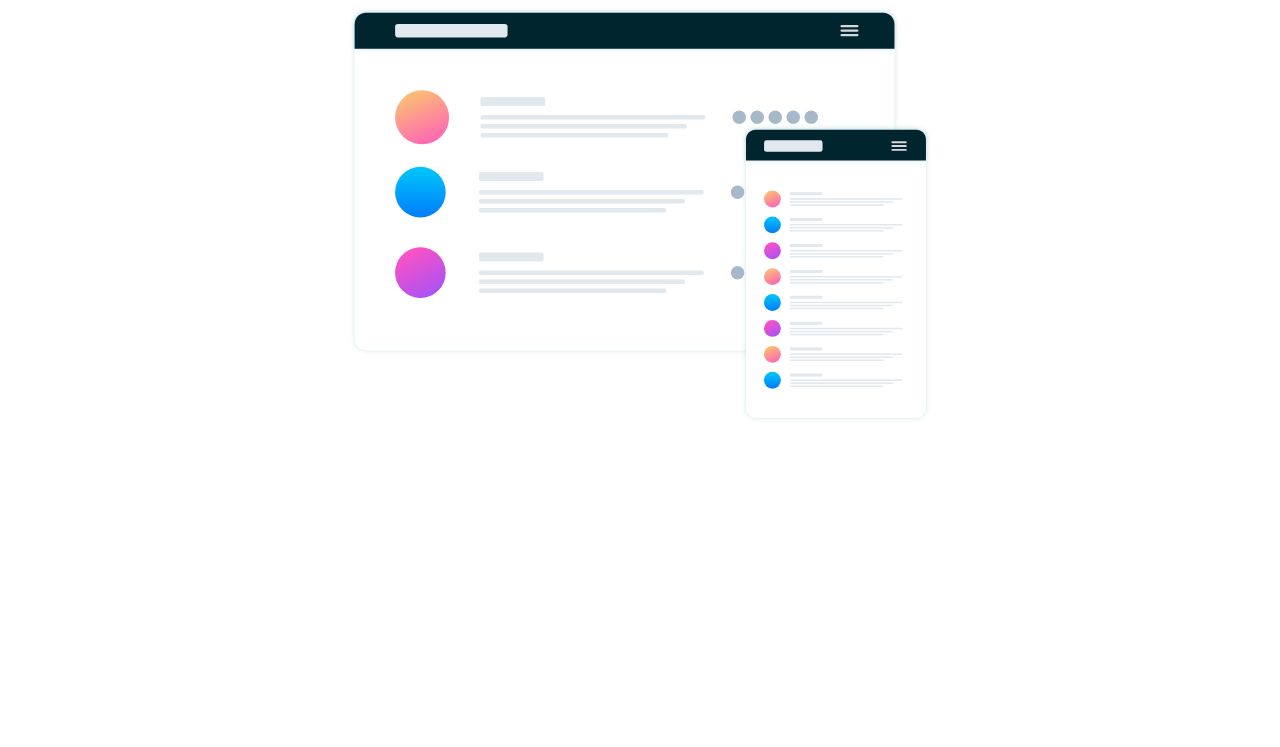
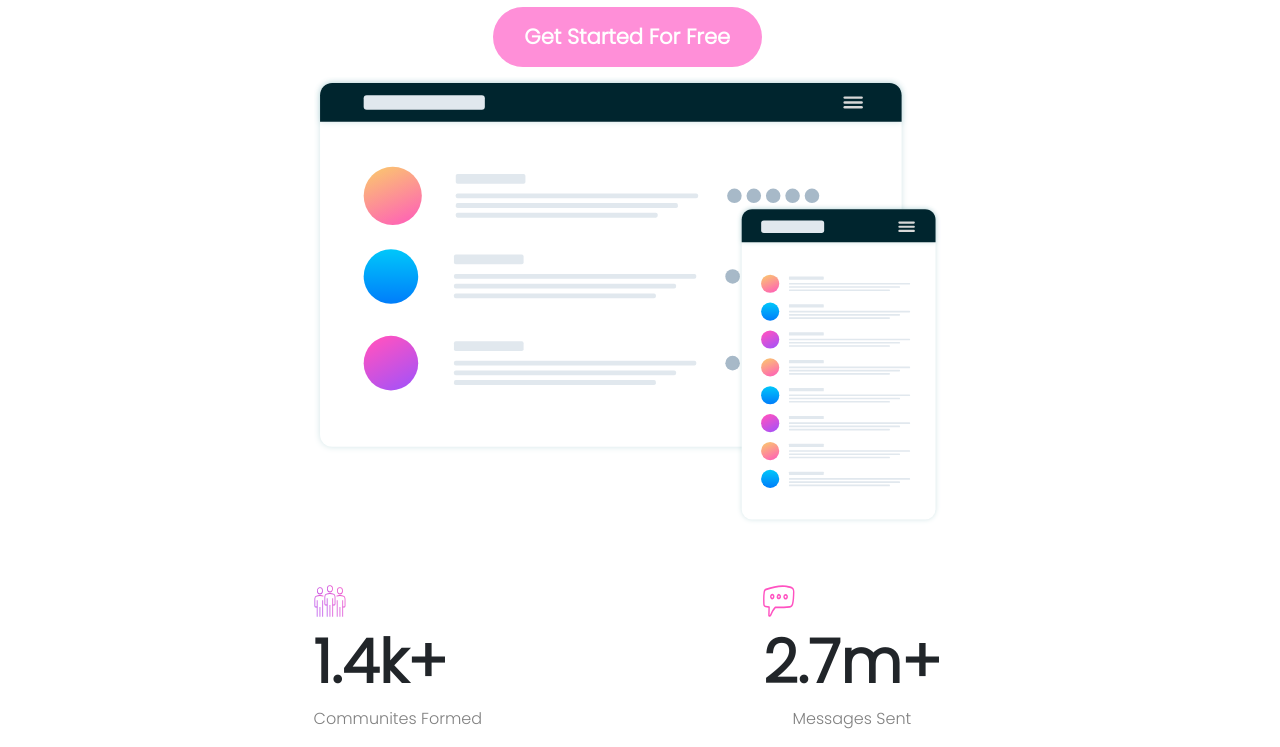
Before and after one commit to denizsecmen/Huddle-landing-page-with-curved-sections, a plain HTML site: page index.html in a window 1280 px wide. Shown: the part 229-976 px from the top of the page. Before the commit the page ends 912 px from the top, so only its background shows below. Drawn offline with nearby package versions, Linux system fonts and the light colour scheme.

Commit message:
Info-box  finished.

```diff
--- a/index.html
+++ b/index.html
@@ -48,10 +48,22 @@
             but so does your audience. Create connections with your users as you
             engage in genuine discussion.
           </div>
+          <button id="intro-button">Get Started For Free</button>
         </div>
         <img src="./images/screen-mockups.svg" />
       </div>
-      <div id="info-card"></div>
+      <div id="info-card">
+        <div class="info-box">
+          <img src="./images/icon-communities.svg" />
+          <div class="stat">1.4k+</div>
+          <div class="info-box-text">Communites Formed</div>
+        </div>
+        <div class="info-box">
+          <img src="./images/icon-messages.svg" />
+          <div class="stat">2.7m+</div>
+          <div class="info-box-text">Messages Sent</div>
+        </div>
+      </div>
       <div id="info-card2"></div>
       <div id="info-card3"></div>
       <div id="join-card"></div>
--- a/style/style.css
+++ b/style/style.css
@@ -7,15 +7,15 @@ html{
   margin: 0;
 }
 body{
-  width: 100vw!important;
+  width: 98vw!important;
   min-height: 100vh;
   font-family: 'Poppins';
   display: flex;
   flex-direction: column;
   align-items: center;
+  container-type:inline-size;
   padding: 0;
   margin: 0;
-  overflow-x: hidden;
 }
 header{
   padding-left: 2%;
@@ -67,6 +67,9 @@ header>button:hover{
 menu{
   width: 70vw!important;
   min-height: 100vh!important;
+  display: flex;
+  flex-direction: column;
+  align-items: center;
   padding: 0%;
 }
 menu>#intro{
@@ -94,7 +97,39 @@ menu>#intro>#intro-desc>#text{
   width: 60%;
 }
 menu>#intro>img{
-  width:65%!important;
+  width:70%!important;
   height: 30%;
   margin-top: 10px;
 }
+menu>#intro>#intro-desc>#intro-button{
+  border: 0px!important;
+  outline: 0px;
+  height: 60px;
+  width: 30%;
+  background-color:  hsl(321, 100%, 78%);
+  font-weight: bolder;
+  border-radius: 50px;
+  color: white;
+  font-size: 21px;
+  margin-top: 10px;
+  cursor: pointer;
+}
+menu>#info-card{
+  width: 70%;
+  display: flex;
+  flex-direction: row;
+  justify-content: space-between;
+}
+menu>#info-card > .info-box > img{
+  margin-top: 60px;
+  width: 32px;
+  height: 32px;
+}
+menu>#info-card > .info-box > .stat{
+  font-size: 60px;
+  font-weight: bolder;
+}
+menu>#info-card > .info-box > .info-box-text{
+  text-align: center;
+  color: gray;
+}
```
